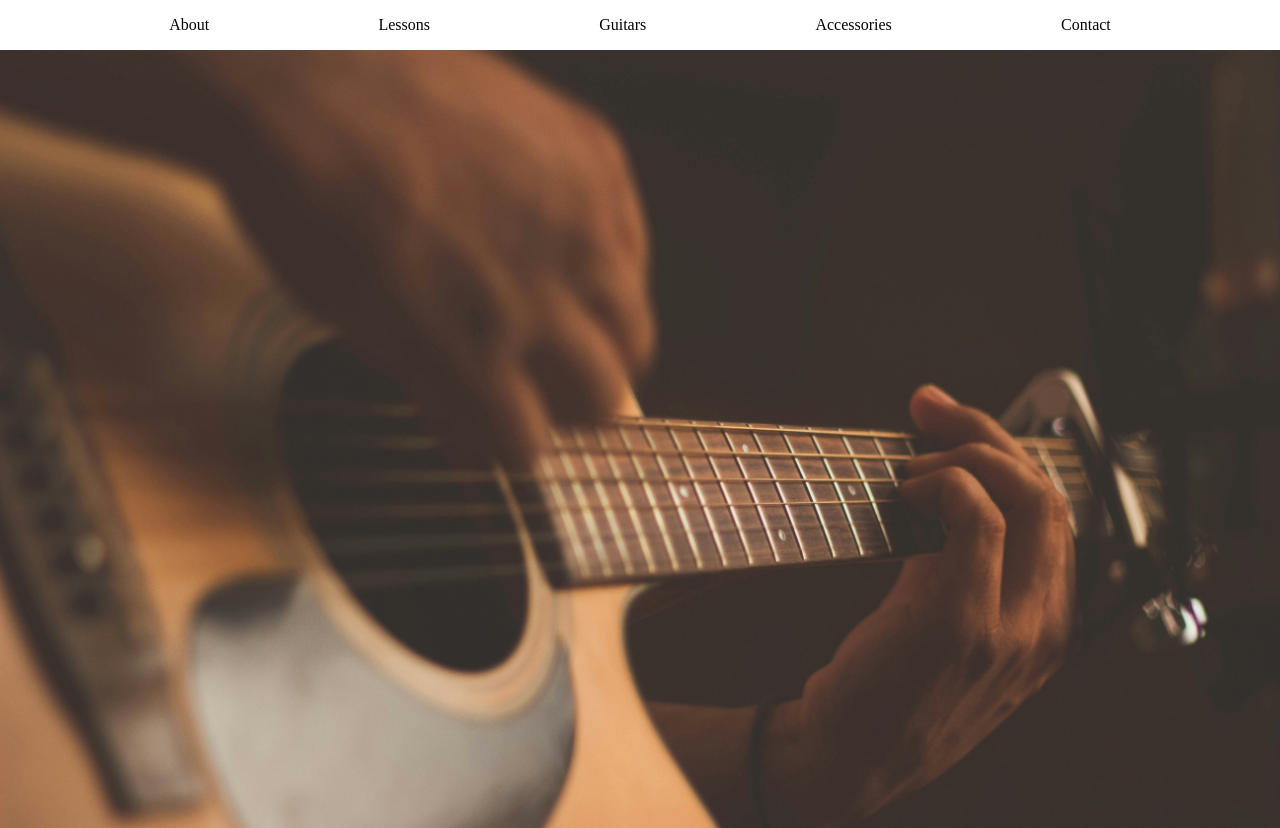
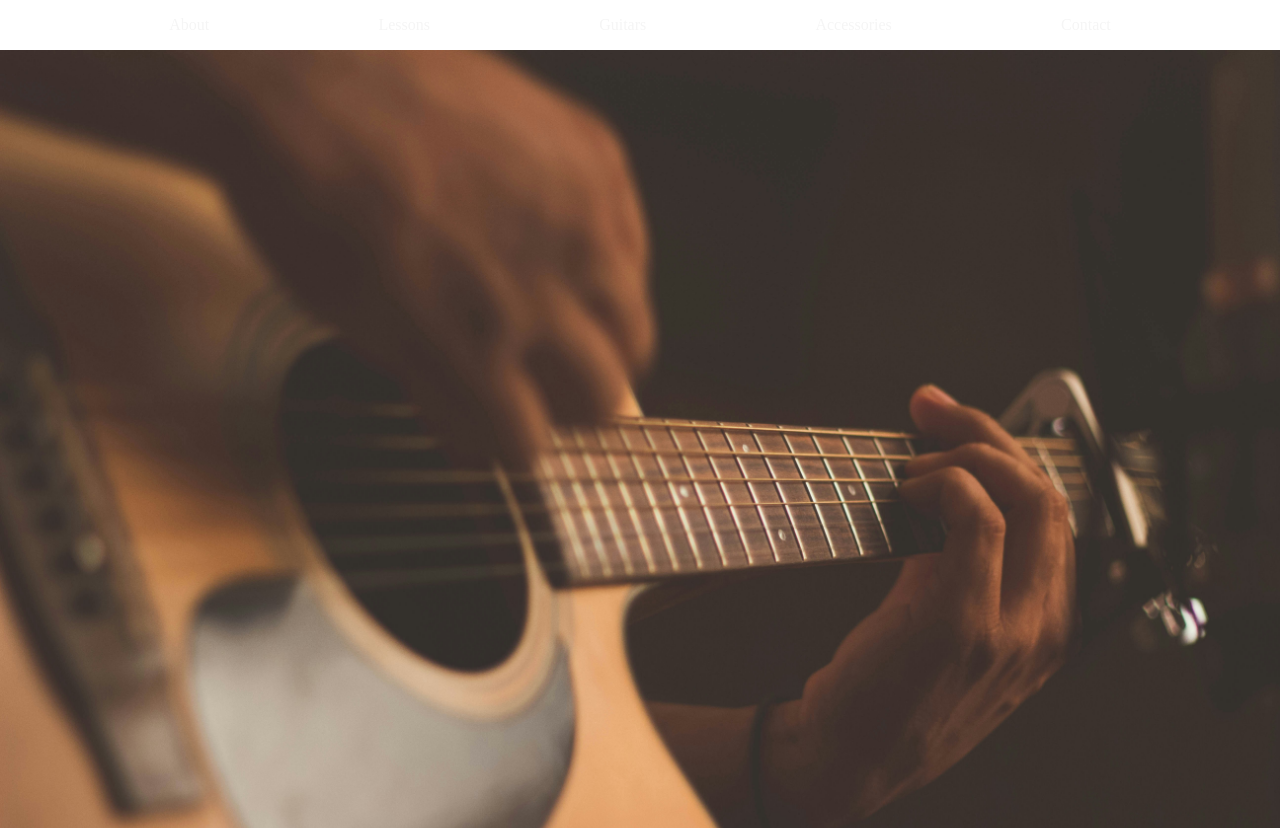
Before and after one commit to lcliff97/Assignment-One, a plain HTML site: page index.html in a window 1280 px wide. Shown: the top 828 px of the page. Drawn offline with Linux system fonts and the light colour scheme.

Commit message:
something additional

```diff
--- a/style.css
+++ b/style.css
@@ -22,4 +22,11 @@ body {
 .navbar {
   display: flex;
   justify-content: space-evenly;
+  background-color: linear-gradient(
+    to right,
+    rgb(55, 65, 81),
+    rgb(17, 24, 39),
+    rgb(0, 0, 0)
+  );
+  color: whitesmoke;
 }
```
